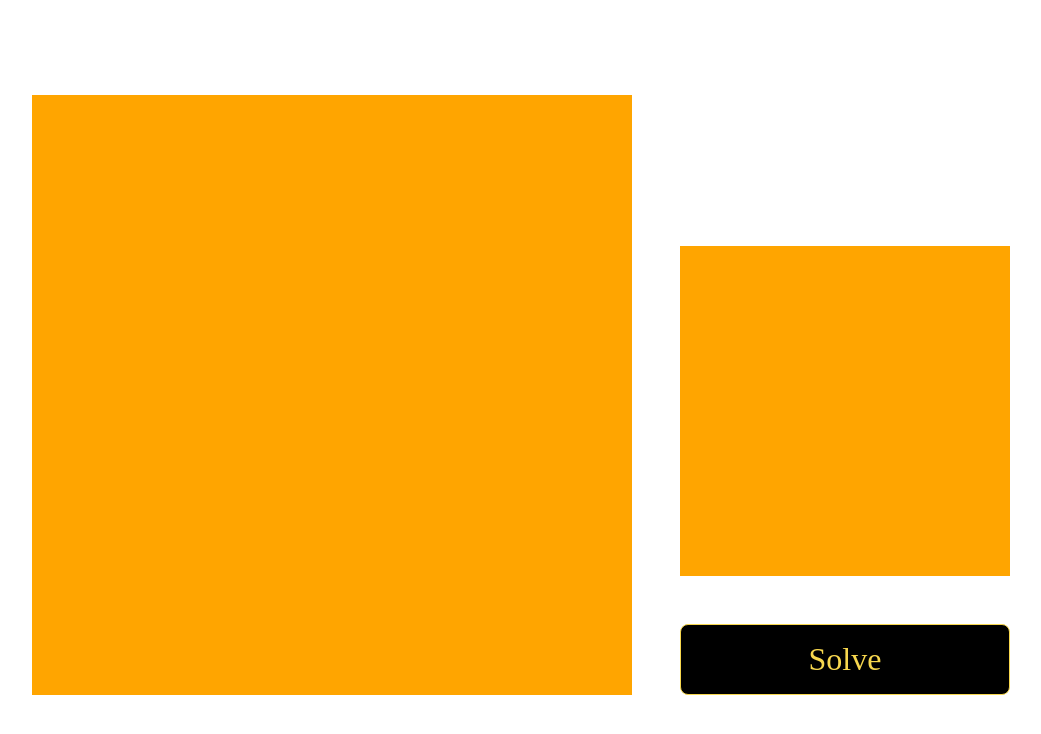
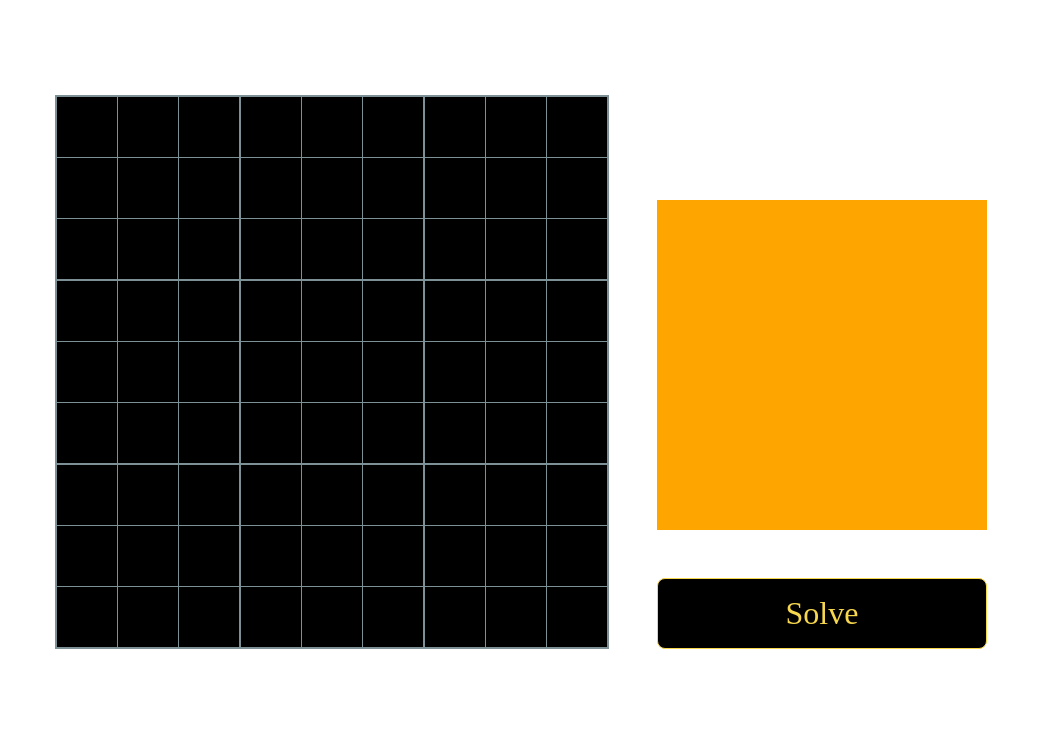
Before and after one commit to rayros404/portfolio, a Next.js app: page /sudokuSolver in a window 1280 px wide. Shown: the top 734 px of the page, without its empty margins (119-1160 px from the left). Built offline with nearby package versions, Linux system fonts and the light colour scheme.

Commit message:
grid styled

```diff
--- /dev/null
+++ b/components/SudokuSolver/HorizontalLine.js
@@ -0,0 +1,13 @@
+import styles from "../../styles/Projects/SudokuSolver/HorizontalLine.module.css"
+
+
+const HorizontalLine = (props) => {
+  return (
+    <div
+      className={styles.line}
+      style={{height: props.bold ? "2px" : "1px"}}
+    ></div>
+  )
+}
+
+export default HorizontalLine
--- /dev/null
+++ b/components/SudokuSolver/Square.js
@@ -0,0 +1,10 @@
+import styles from "../../styles/Projects/SudokuSolver/Square.module.css"
+
+const Square = () => {
+  return (
+    <div className={styles.square}></div>
+
+  )
+}
+
+export default Square
--- /dev/null
+++ b/components/SudokuSolver/VerticalLine.js
@@ -0,0 +1,13 @@
+import styles from "../../styles/Projects/SudokuSolver/VerticalLine.module.css"
+
+
+const VerticalLine = (props) => {
+  return (
+    <div
+      className={styles.line}
+      style={{width: props.bold ? "2px" : "1px"}}
+    ></div>
+  )
+}
+
+export default VerticalLine
--- a/pages/sudokuSolver.js
+++ b/pages/sudokuSolver.js
@@ -1,4 +1,7 @@
 import styles from "../styles/Projects/SudokuSolver/SudokuSolver.module.css"
+import Square from "../components/SudokuSolver/Square"
+import VerticalLine from "../components/SudokuSolver/VerticalLine"
+import HorizontalLine from "../components/SudokuSolver/HorizontalLine"
 import PrimaryButton from "../components/Home/PrimaryButton"
 
 const sudokuSolver = () => {
@@ -6,7 +9,191 @@ const sudokuSolver = () => {
     <div id={styles.sudokuSolver}>
       <div id={styles.title}>Sudoku Solver</div>
       <main id={styles.main}>
-        <div id={styles.board}></div>
+        <div id={styles.board}>
+          <HorizontalLine bold={true}/>
+          <VerticalLine bold={true}/>
+          <Square />
+          <VerticalLine/>
+          <Square />
+          <VerticalLine/>
+          <Square />
+          <VerticalLine bold={true}/>
+          <Square />
+          <VerticalLine/>
+          <Square />
+          <VerticalLine/>
+          <Square />
+          <VerticalLine bold={true}/>
+          <Square />
+          <VerticalLine/>
+          <Square />
+          <VerticalLine/>
+          <Square />
+          <VerticalLine bold={true}/>
+          <HorizontalLine/>
+          <VerticalLine bold={true}/>
+          <Square />
+          <VerticalLine/>
+          <Square />
+          <VerticalLine/>
+          <Square />
+          <VerticalLine bold={true}/>
+          <Square />
+          <VerticalLine/>
+          <Square />
+          <VerticalLine/>
+          <Square />
+          <VerticalLine bold={true}/>
+          <Square />
+          <VerticalLine/>
+          <Square />
+          <VerticalLine/>
+          <Square />
+          <VerticalLine bold={true}/>
+          <HorizontalLine/>
+          <VerticalLine bold={true}/>
+          <Square />
+          <VerticalLine/>
+          <Square />
+          <VerticalLine/>
+          <Square />
+          <VerticalLine bold={true}/>
+          <Square />
+          <VerticalLine/>
+          <Square />
+          <VerticalLine/>
+          <Square />
+          <VerticalLine bold={true}/>
+          <Square />
+          <VerticalLine/>
+          <Square />
+          <VerticalLine/>
+          <Square />
+          <VerticalLine bold={true}/>
+          <HorizontalLine bold={true}/>
+          <VerticalLine bold={true}/>
+          <Square />
+          <VerticalLine/>
+          <Square />
+          <VerticalLine/>
+          <Square />
+          <VerticalLine bold={true}/>
+          <Square />
+          <VerticalLine/>
+          <Square />
+          <VerticalLine/>
+          <Square />
+          <VerticalLine bold={true}/>
+          <Square />
+          <VerticalLine/>
+          <Square />
+          <VerticalLine/>
+          <Square />
+          <VerticalLine bold={true}/>
+          <HorizontalLine/>
+          <VerticalLine bold={true}/>
+          <Square />
+          <VerticalLine/>
+          <Square />
+          <VerticalLine/>
+          <Square />
+          <VerticalLine bold={true}/>
+          <Square />
+          <VerticalLine/>
+          <Square />
+          <VerticalLine/>
+          <Square />
+          <VerticalLine bold={true}/>
+          <Square />
+          <VerticalLine/>
+          <Square />
+          <VerticalLine/>
+          <Square />
+          <VerticalLine bold={true}/>
+          <HorizontalLine/>
+          <VerticalLine bold={true}/>
+          <Square />
+          <VerticalLine/>
+          <Square />
+          <VerticalLine/>
+          <Square />
+          <VerticalLine bold={true}/>
+          <Square />
+          <VerticalLine/>
+          <Square />
+          <VerticalLine/>
+          <Square />
+          <VerticalLine bold={true}/>
+          <Square />
+          <VerticalLine/>
+          <Square />
+          <VerticalLine/>
+          <Square />
+          <VerticalLine bold={true}/>
+          <HorizontalLine bold={true}/>
+          <VerticalLine bold={true}/>
+          <Square />
+          <VerticalLine/>
+          <Square />
+          <VerticalLine/>
+          <Square />
+          <VerticalLine bold={true}/>
+          <Square />
+          <VerticalLine/>
+          <Square />
+          <VerticalLine/>
+          <Square />
+          <VerticalLine bold={true}/>
+          <Square />
+          <VerticalLine/>
+          <Square />
+          <VerticalLine/>
+          <Square />
+          <VerticalLine bold={true}/>
+          <HorizontalLine/>
+          <VerticalLine bold={true}/>
+          <Square />
+          <VerticalLine/>
+          <Square />
+          <VerticalLine/>
+          <Square />
+          <VerticalLine bold={true}/>
+          <Square />
+          <VerticalLine/>
+          <Square />
+          <VerticalLine/>
+          <Square />
+          <VerticalLine bold={true}/>
+          <Square />
+          <VerticalLine/>
+          <Square />
+          <VerticalLine/>
+          <Square />
+          <VerticalLine bold={true}/>
+          <HorizontalLine/>
+          <VerticalLine bold={true}/>
+          <Square />
+          <VerticalLine/>
+          <Square />
+          <VerticalLine/>
+          <Square />
+          <VerticalLine bold={true}/>
+          <Square />
+          <VerticalLine/>
+          <Square />
+          <VerticalLine/>
+          <Square />
+          <VerticalLine bold={true}/>
+          <Square />
+          <VerticalLine/>
+          <Square />
+          <VerticalLine/>
+          <Square />
+          <VerticalLine bold={true}/>
+          <HorizontalLine bold={true}/>
+
+
+        </div>
         <div id={styles.btns}>
           <div id={styles.numberBtns}>
             </div>
--- /dev/null
+++ b/styles/Projects/SudokuSolver/HorizontalLine.module.css
@@ -0,0 +1,5 @@
+.line {
+  background-color: #7c9195;
+  grid-column-start: 1;
+  grid-column-end: span 19;
+}
--- /dev/null
+++ b/styles/Projects/SudokuSolver/Square.module.css
@@ -0,0 +1,5 @@
+.square {
+  background-color: black;
+  height: 60px;
+  width: 60px;
+}
--- a/styles/Projects/SudokuSolver/SudokuSolver.module.css
+++ b/styles/Projects/SudokuSolver/SudokuSolver.module.css
@@ -11,13 +11,15 @@
   display: flex;
   justify-content: center;
   gap: 3rem;
-  margin-top: 16px;
+  margin: 1rem 0;
 }
 #board {
-  /* display: grid; */
+  display: grid;
+  grid-template-columns: repeat(3, 2px 60px 1px 60px 1px 60px) 2px;
+  grid-template-rows: repeat(3, 2px 60px 1px 60px 1px 60px) 2px;
   background-color: orange;
-  width: 600px;
-  height: 600px;
+  width: 554px;
+  height: 554px;
 }
 #btns {
   display: flex;
--- /dev/null
+++ b/styles/Projects/SudokuSolver/VerticalLine.module.css
@@ -0,0 +1,4 @@
+.line {
+  background-color: #7c9195;
+  height: 60px;
+}
```
